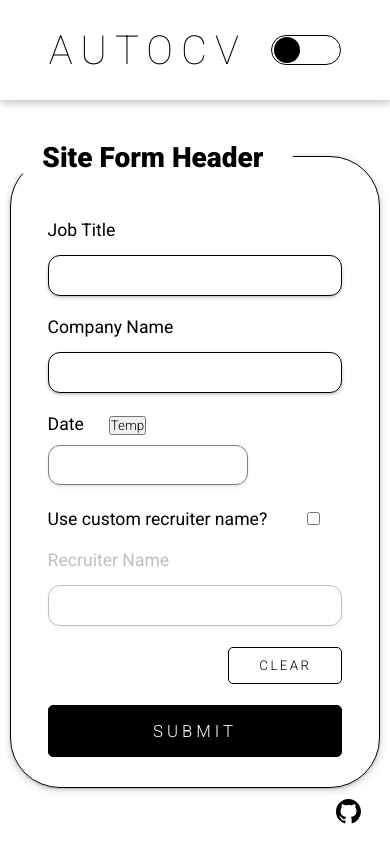
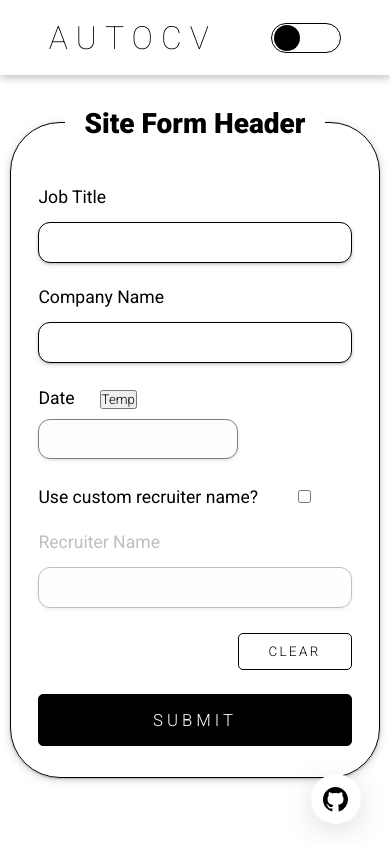
Before and after one commit to RunItBack1127/autocv-generator, a Vue app: page / in a window 390 px wide. Built offline with nearby package versions, Linux system fonts and the light colour scheme.

Commit message:
Refactoring GitHub icon responsive placement

```diff
--- a/src/App.vue
+++ b/src/App.vue
@@ -49,15 +49,20 @@
 }
 
 main {
+
+  --form-container-top-pad: 100px;
+  --minimum-site-width: 360px;
+  min-width: var(--minimum-site-width);
+
   section.form-container {
-    position: fixed;
     display: flex;
     justify-content: center;
     align-items: center;
-    top: 100px;
+    top: var(--form-container-top-pad);
     left: 0;
     width: 100%;
     height: calc(100vh - 100px);
+    min-height: 750px;
   }
 }
 
@@ -87,4 +92,10 @@
 button {
   cursor: pointer;
 }
+
+@media screen and (max-width: 411px) {
+  main {
+    --form-container-top-pad: 75px;
+  }
+}
 </style>
--- a/src/components/PDFForm.vue
+++ b/src/components/PDFForm.vue
@@ -58,6 +58,7 @@
     justify-content: flex-start;
     align-items: center;
     width: 95%;
+    min-width: var(--minimum-site-width);
     max-width: 500px;
     height: 85%;
     border: 1px solid var(--main-color-2);
@@ -69,7 +70,7 @@
         background-color: var(--main-color-1);
         font-size: 1.75rem;
         padding: 0 30px;
-        transform: translateX(-15%) translateY(-50%);
+        transform: translateY(-50%);
     }
 
     .form-contents {
@@ -202,4 +203,18 @@
         }
     }
 }
+
+@media screen and (max-width: 411px) {
+    form {
+        height: 87.5%;
+
+        h1 {
+            padding: 0 20px;
+        }
+
+        .form-contents {
+            width: 85%;
+        }
+    }
+}
 </style>
--- a/src/components/SiteHeader.vue
+++ b/src/components/SiteHeader.vue
@@ -14,11 +14,13 @@
                 </li>
             </ul>
             <DarkModeSlider />
-            <a role="github-icon" target="_blank" rel="noopener noreferrer" href="https://github.com/RunItBack1127">
-                <svg xmlns="http://www.w3.org/2000/svg" width="16" height="16" fill="currentColor" class="bi bi-github" viewBox="0 0 16 16">
-                    <path d="M8 0C3.58 0 0 3.58 0 8c0 3.54 2.29 6.53 5.47 7.59.4.07.55-.17.55-.38 0-.19-.01-.82-.01-1.49-2.01.37-2.53-.49-2.69-.94-.09-.23-.48-.94-.82-1.13-.28-.15-.68-.52-.01-.53.63-.01 1.08.58 1.23.82.72 1.21 1.87.87 2.33.66.07-.52.28-.87.51-1.07-1.78-.2-3.64-.89-3.64-3.95 0-.87.31-1.59.82-2.15-.08-.2-.36-1.02.08-2.12 0 0 .67-.21 2.2.82.64-.18 1.32-.27 2-.27.68 0 1.36.09 2 .27 1.53-1.04 2.2-.82 2.2-.82.44 1.1.16 1.92.08 2.12.51.56.82 1.27.82 2.15 0 3.07-1.87 3.75-3.65 3.95.29.25.54.73.54 1.48 0 1.07-.01 1.93-.01 2.2 0 .21.15.46.55.38A8.012 8.012 0 0 0 16 8c0-4.42-3.58-8-8-8z"/>
-                </svg>
-            </a>
+            <div class="icon-container">
+                <a target="_blank" rel="noopener noreferrer" href="https://github.com/RunItBack1127">
+                    <svg xmlns="http://www.w3.org/2000/svg" width="16" height="16" fill="currentColor" class="bi bi-github" viewBox="0 0 16 16">
+                        <path d="M8 0C3.58 0 0 3.58 0 8c0 3.54 2.29 6.53 5.47 7.59.4.07.55-.17.55-.38 0-.19-.01-.82-.01-1.49-2.01.37-2.53-.49-2.69-.94-.09-.23-.48-.94-.82-1.13-.28-.15-.68-.52-.01-.53.63-.01 1.08.58 1.23.82.72 1.21 1.87.87 2.33.66.07-.52.28-.87.51-1.07-1.78-.2-3.64-.89-3.64-3.95 0-.87.31-1.59.82-2.15-.08-.2-.36-1.02.08-2.12 0 0 .67-.21 2.2.82.64-.18 1.32-.27 2-.27.68 0 1.36.09 2 .27 1.53-1.04 2.2-.82 2.2-.82.44 1.1.16 1.92.08 2.12.51.56.82 1.27.82 2.15 0 3.07-1.87 3.75-3.65 3.95.29.25.54.73.54 1.48 0 1.07-.01 1.93-.01 2.2 0 .21.15.46.55.38A8.012 8.012 0 0 0 16 8c0-4.42-3.58-8-8-8z"/>
+                    </svg>
+                </a>
+            </div>
         </nav>
     </header>
 </template>
@@ -98,21 +100,40 @@
             display: none;
         }
 
-        a[role="github-icon"] {
-            position: absolute;
+        .icon-container {
+            position: fixed;
             bottom: 0;
             left: 0;
             width: 100%;
             display: flex;
             justify-content: flex-end;
             align-items: center;
+            min-width: var(--minimum-site-width);
             z-index: 99999;
 
-            svg {
+            a {
+                display: flex;
+                justify-content: center;
+                align-items: center;
                 margin-right: 7.5%;
                 margin-bottom: 20px;
+                background-color: var(--main-color-1);
+                border-radius: 50px;
+                width: 50px;
+                height: 50px;
+                box-shadow: rgba(100, 100, 111, 0.2) 0px 7px 29px 0px;
             }
         }
     }
 }
+
+@media screen and (max-width: 411px) {
+    header {
+        height: 75px;
+
+        nav h1 {
+            font-size: 2rem;
+        }
+    }
+}
 </style>
```
